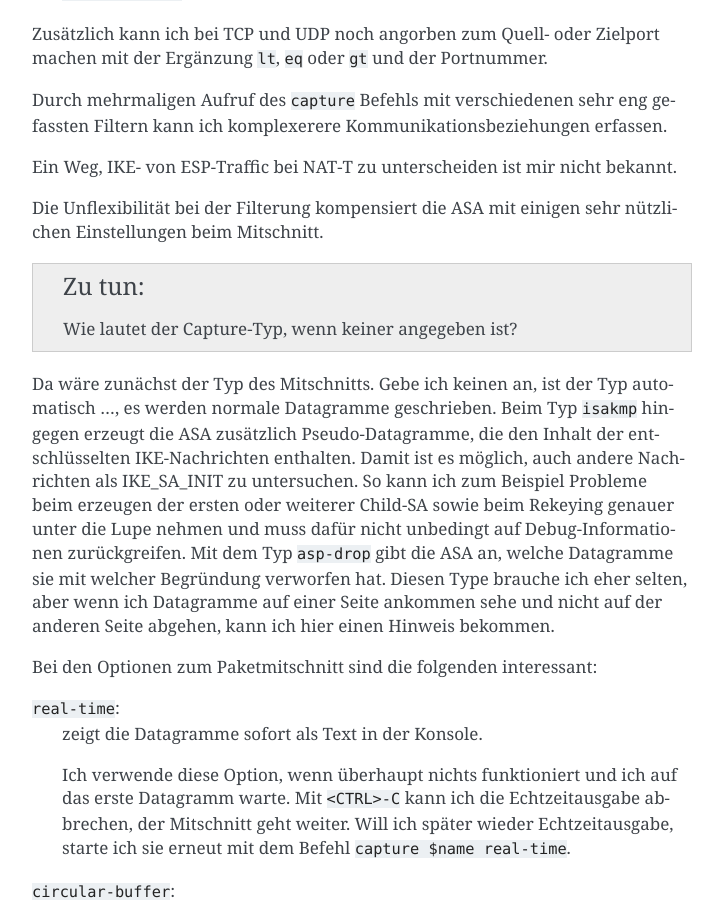
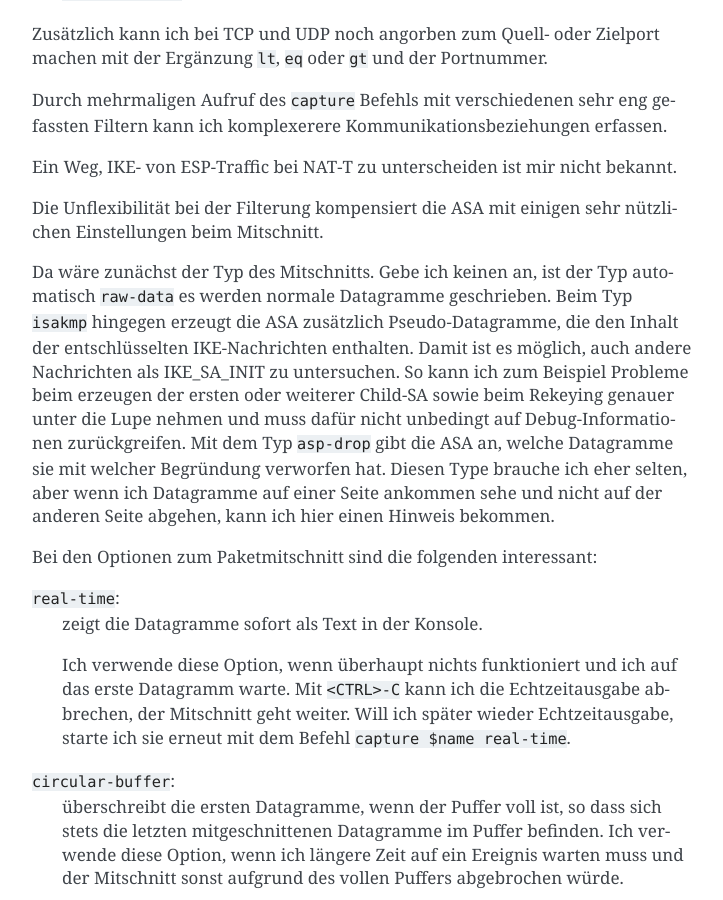
Before and after one commit to matwei-books/Fehlersuche-bei-IPsec-VPN-mit-IKEv2, a Sphinx documentation site: the page built from source/software/cisco-asa.rst, in a window 1280 px wide and 900 px high, scrolled down 4744 px. Shown: the whole window, without its empty margins (388-1111 px from the left). Built offline with Sphinx 7.4.7, drawn with Linux system fonts in a browser that asks for light colours; cross-references to code outside the pages are shown as plain code.

Commit message:
Default Capture-Typ: raw-data

```diff
--- a/source/software/cisco-asa.rst
+++ b/source/software/cisco-asa.rst
@@ -242,10 +242,8 @@ bekannt.
 Die Unflexibilität bei der Filterung kompensiert die ASA mit einigen
 sehr nützlichen Einstellungen beim Mitschnitt.
 
-.. todo:: Wie lautet der Capture-Typ, wenn keiner angegeben ist?
-
 Da wäre zunächst der Typ des Mitschnitts.
-Gebe ich keinen an, ist der Typ automatisch ..., es werden normale
+Gebe ich keinen an, ist der Typ automatisch ``raw-data`` es werden normale
 Datagramme geschrieben.
 Beim Typ ``isakmp`` hingegen erzeugt die ASA zusätzlich
 Pseudo-Datagramme, die den Inhalt der entschlüsselten IKE-Nachrichten
```
